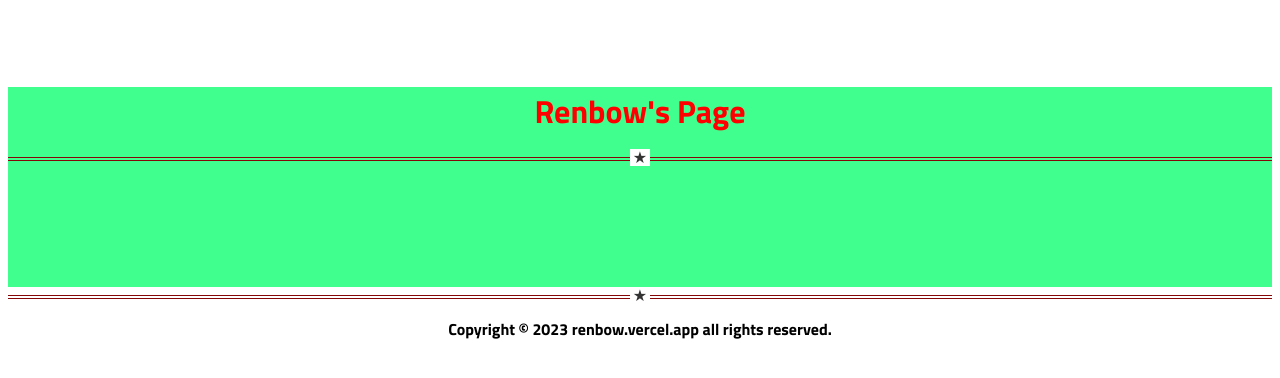
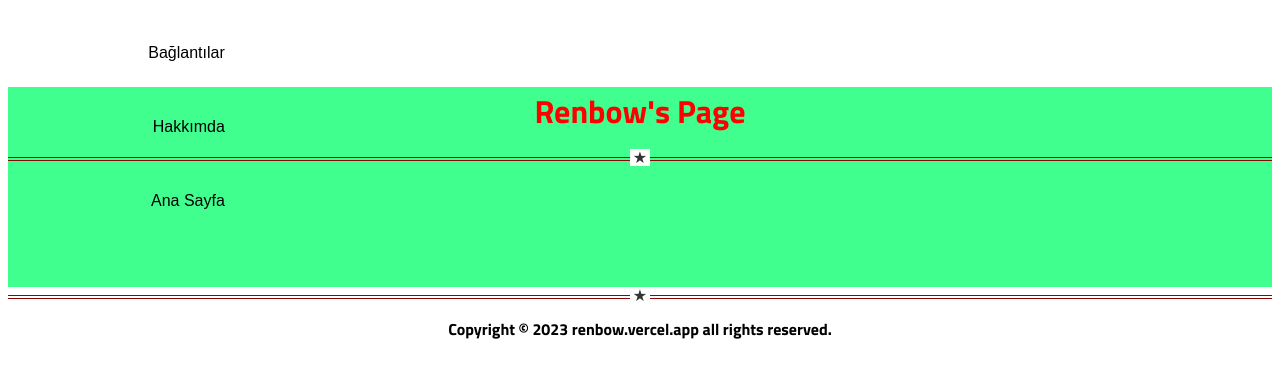
Before and after one commit to renbowxd/portfolio, a plain HTML site: page index.html in a window 1280 px wide. Drawn offline with Linux system fonts and the light colour scheme.

Commit message:
Update style.css

```diff
--- a/style.css
+++ b/style.css
@@ -20,7 +20,7 @@ div{
 menu{
   text-align: center;
   height: 50px;
-  width: 0%;
+  width: 20%;
   padding: 0px;
   color: white;
 }
```
